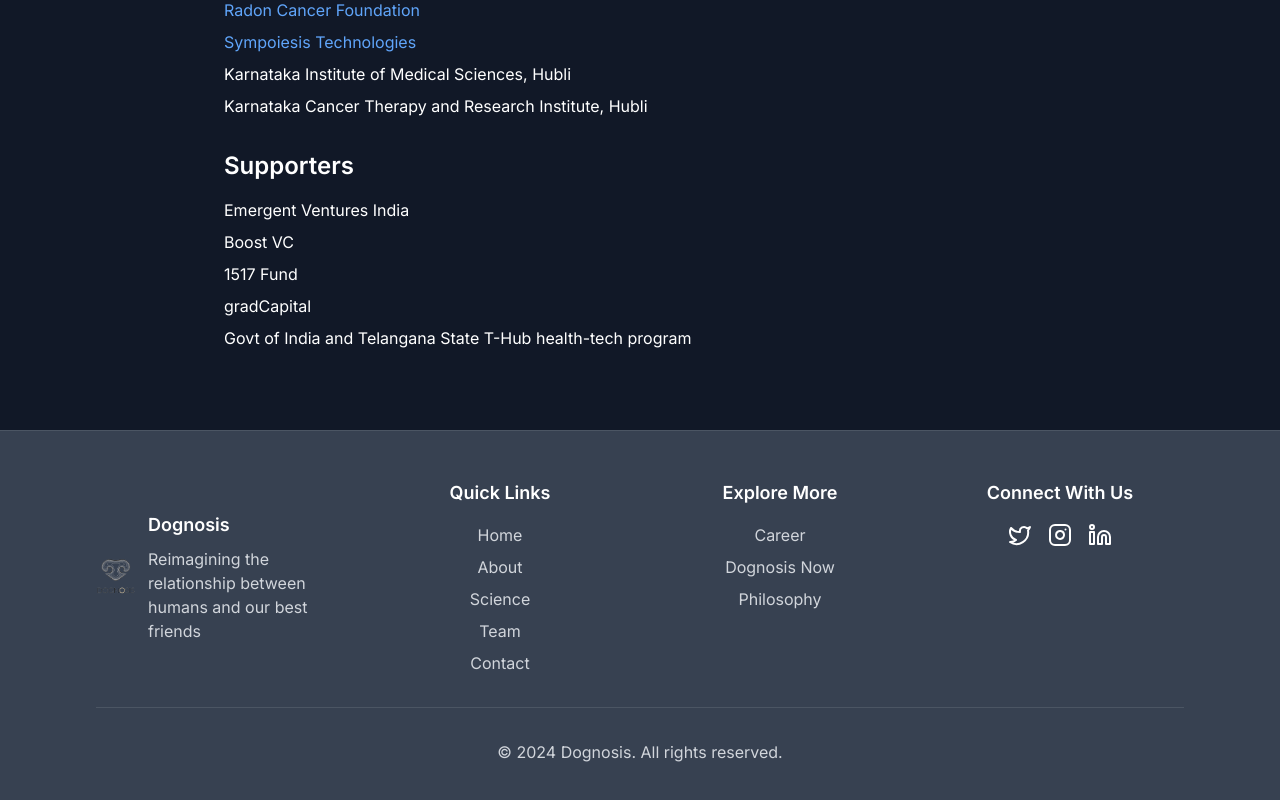
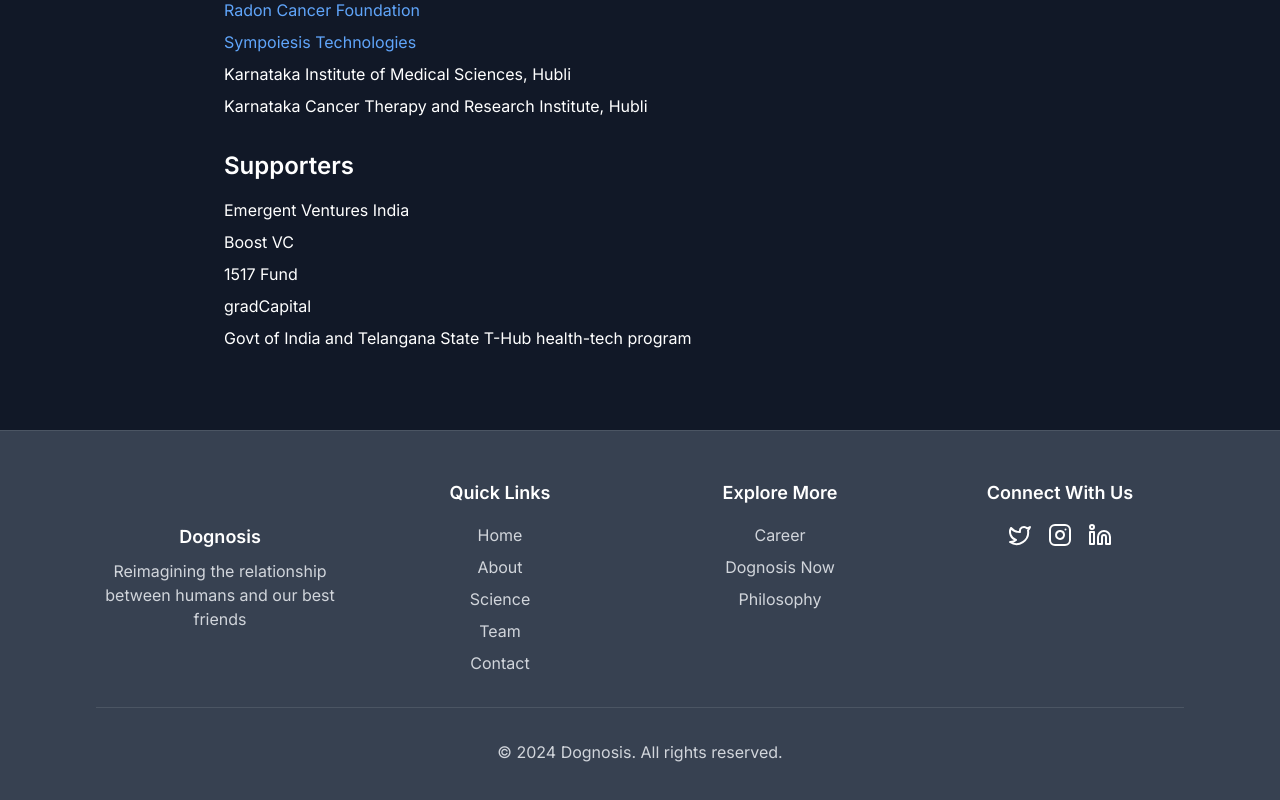
Before and after one commit to notcodesid/dognosis, a Next.js app: page /dognosisnow in a window 1280 px wide. Shown: the part 630-1430 px from the top of the page. Built offline with nearby package versions, Linux system fonts and the light colour scheme.

Commit message:
remove logo from the footer and add opengraph

```diff
--- a/app/layout.tsx
+++ b/app/layout.tsx
@@ -11,13 +11,13 @@ export const metadata: Metadata = {
   description: "Reimagining the relationship between humans and our best friends",
 
   openGraph: {
-    title: "Notcodesid",
-    description: "Exploring code, sharing knowledge, and building the future.",
-    url: "https://sidblogs.vercel.app/",
-    siteName: "notcodesid",
+    title: "dognosis",
+    description: "Reimagining the relationship between humans and our best friends",
+    url: "https://dognosis.vercel.app/",
+    siteName: "dognosis",
     images: [
       {
-        url: "/x-pfp.png",
+        url: "/mainlogo.png",
         width: 1200,
         height: 630,
       },
--- a/components/footer.tsx
+++ b/components/footer.tsx
@@ -12,15 +12,8 @@ const Footer = () => {
     <footer className="bg-gray-700 text-white py-12 border-t border-gray-600">
       <div className="max-w-6xl mx-auto px-4 sm:px-6 lg:px-8">
         <div className="grid grid-cols-1 md:grid-cols-4 gap-8">
-          <div className="flex items-center">
-            <Image
-              src={logo}
-              alt="Dognosis Logo"
-              width={40}
-              height={40}
-              className="mr-3"
-            />
-            <div>
+          <div className="flex items-center text-center">
+            <div className='text-center'>
               <h3 className="text-lg font-semibold mb-2">Dognosis</h3>
               <p className="text-gray-300">Reimagining the relationship between humans and our best friends</p>
             </div>
```
Also changed, not shown: public/mainlogo.png (added).
